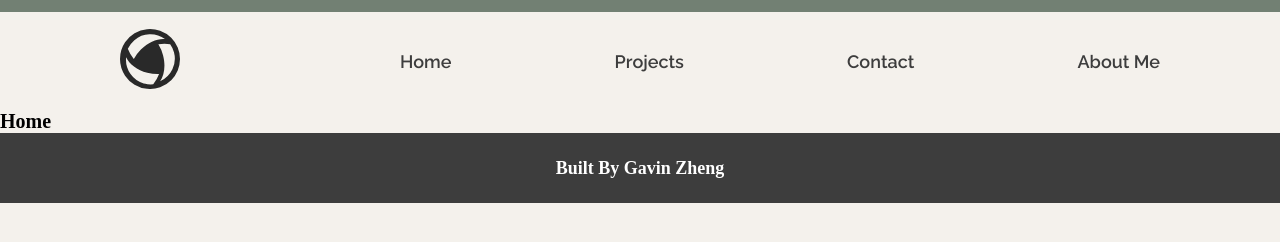
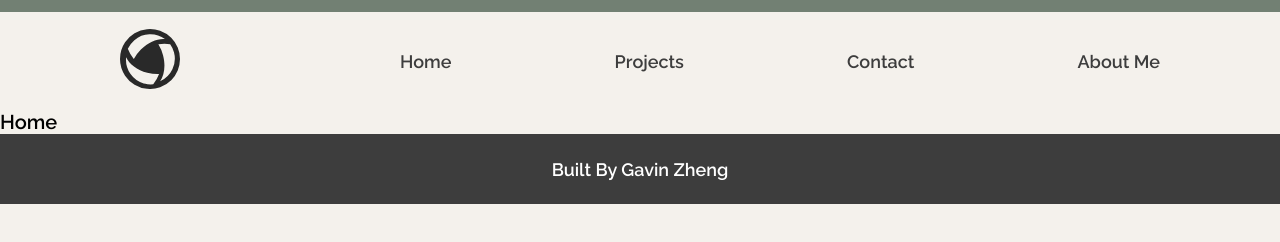
Before and after one commit to gzheng0214/portfoliov2, a Gatsby site: page / in a window 1280 px wide. Built offline with nearby package versions, Linux system fonts and the light colour scheme; Gatsby itself is replaced by a stand-in of ours.

Commit message:
Set font family for body

```diff
--- a/src/styles/GlobalStyle.css
+++ b/src/styles/GlobalStyle.css
@@ -23,4 +23,5 @@ html {
 body {
   box-sizing: border-box;
   background-color: var(--color-primary-2);
+  font-family: var(--typeface-2);
 }
```
